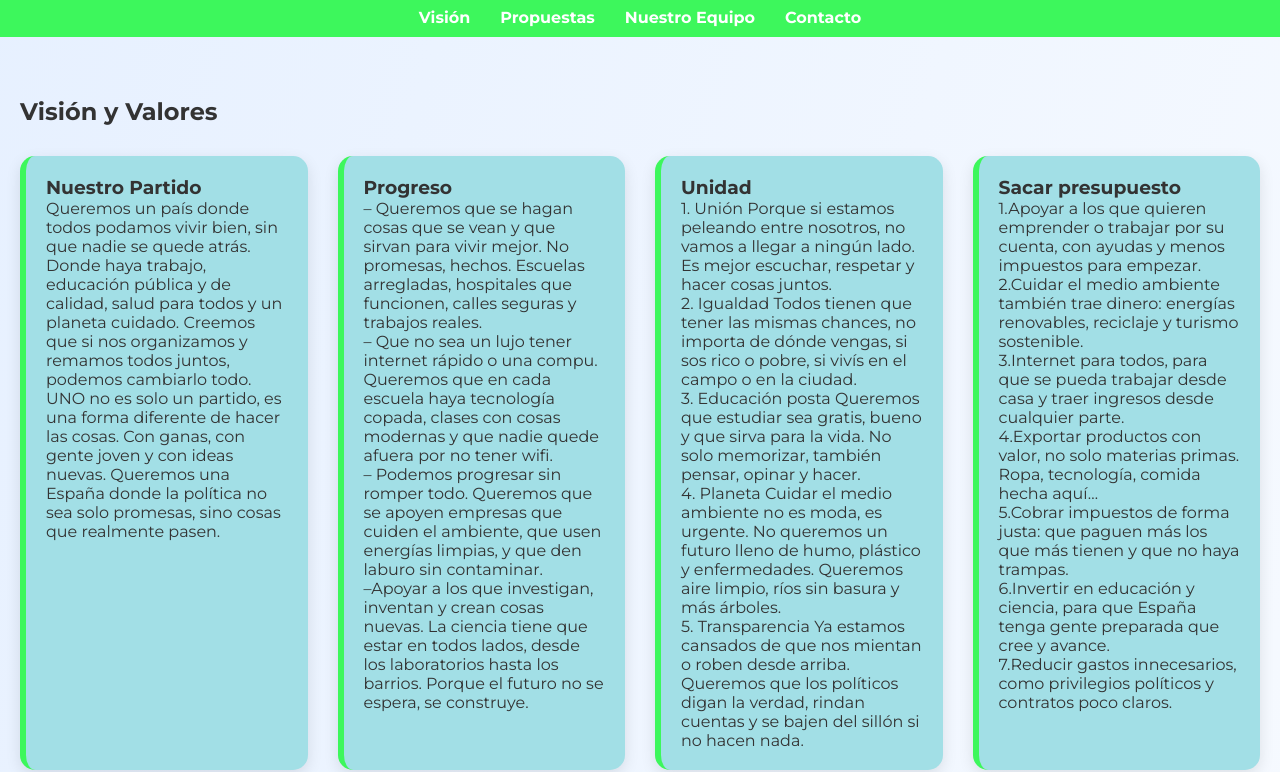
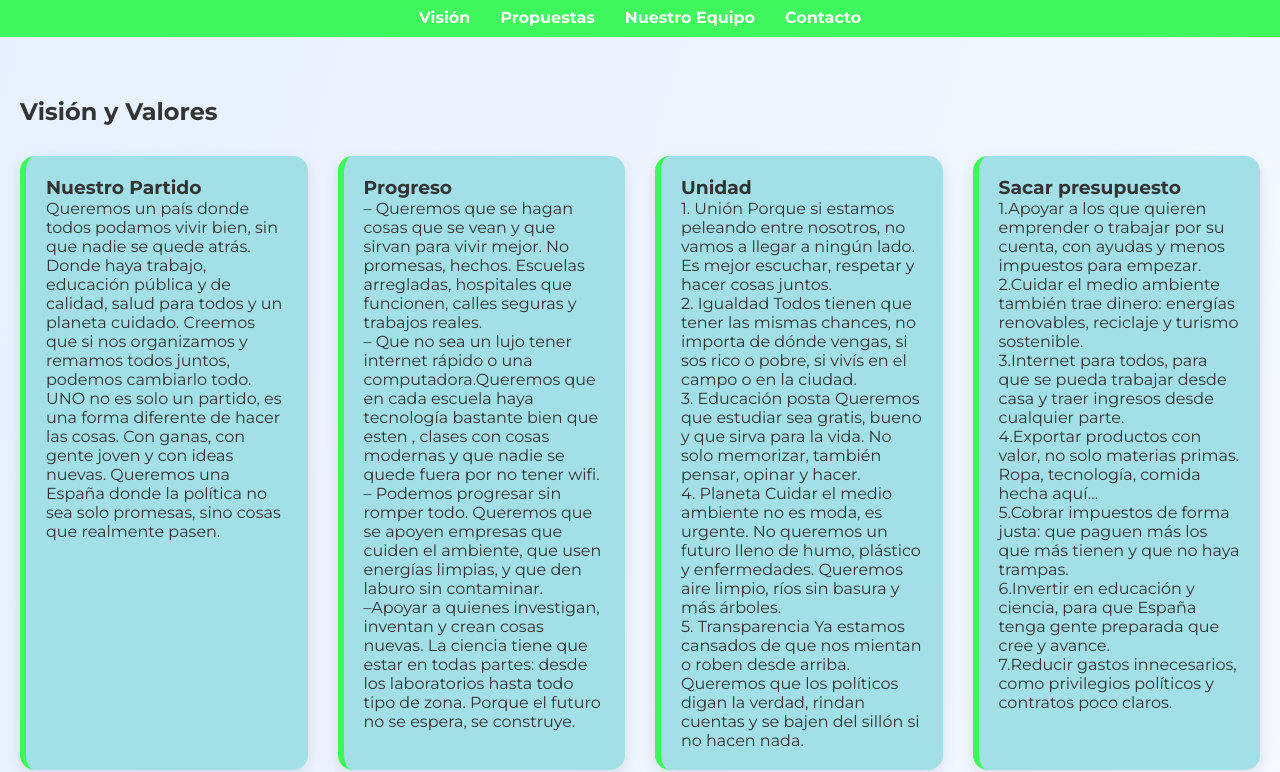
Before and after one commit to partidouno/uno, a plain HTML site: page index.html in a window 1280 px wide. Shown: the part 208-980 px from the top of the page. Drawn offline with Linux system fonts and the light colour scheme.

Commit message:
Update index.html

```diff
--- a/index.html
+++ b/index.html
@@ -243,9 +243,9 @@ UNO no es solo un partido, es una forma diferente de hacer las cosas. Con ganas,
       <div class="card" style="background-color: rgb(162, 223, 230); border-left: 6px solid hwb(130 24% 3%);">
         <h3>Progreso</h3>
         <p>– Queremos que se hagan cosas que se vean y que sirvan para vivir mejor. No promesas, hechos. Escuelas arregladas, hospitales que funcionen, calles seguras y trabajos reales.</p>
-        <p>– Que no sea un lujo tener internet rápido o una compu. Queremos que en cada escuela haya tecnología copada, clases con cosas modernas y que nadie quede afuera por no tener wifi.</p>
+        <p>– Que no sea un lujo tener internet rápido o una computadora.Queremos que en cada escuela haya tecnología bastante bien que esten  , clases con cosas modernas y que nadie se quede fuera por no tener wifi.</p>
         <p>– Podemos progresar sin romper todo. Queremos que se apoyen empresas que cuiden el ambiente, que usen energías limpias, y que den laburo sin contaminar.</p>
-        <p>–Apoyar a los que investigan, inventan y crean cosas nuevas. La ciencia tiene que estar en todos lados, desde los laboratorios hasta los barrios. Porque el futuro no se espera, se construye.</p>
+        <p>–Apoyar a quienes investigan, inventan y crean cosas nuevas. La ciencia tiene que estar en todas partes: desde los laboratorios hasta todo tipo de zona. Porque el futuro no se espera, se construye.</p>
 
       </div>
       <div class="card" style="background-color: rgb(162, 223, 230); border-left: 6px solid hwb(130 24% 3%);">
```
